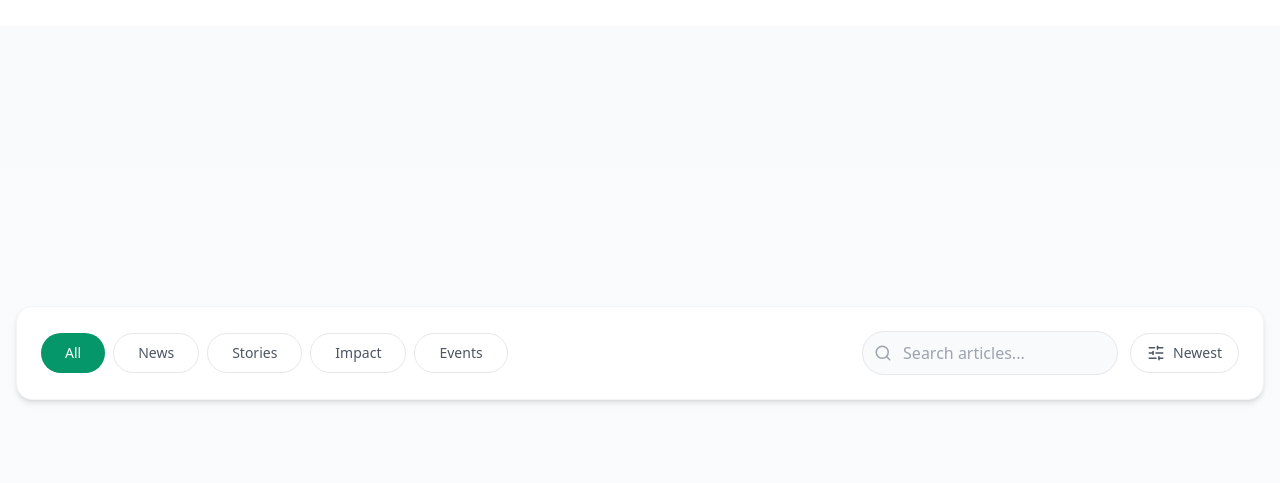
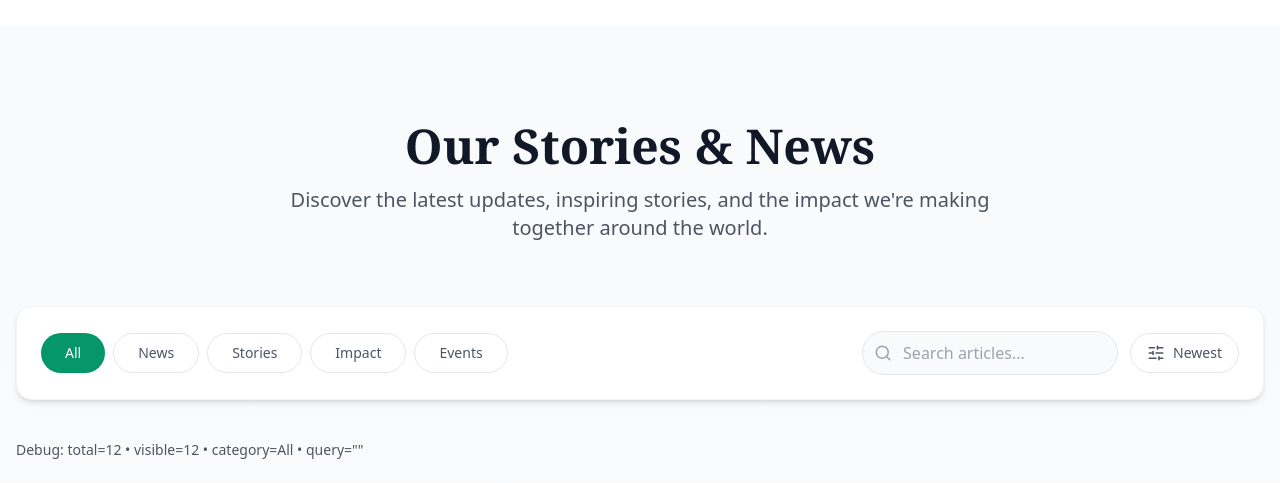
Before and after one commit to Rajeev-Kumar-Singh/HelpingHand-Frontend, a React (Create React App) app: page / in a window 1280 px wide. Shown: the part 2300-2783 px from the top of the page. Built offline with nearby package versions, Linux system fonts and the light colour scheme; grey boxes are pictures that could not be loaded.

Commit message:
blog updated

```diff
--- a/src/Components/Blog.jsx
+++ b/src/Components/Blog.jsx
@@ -46,9 +46,8 @@ const Blog = () => {
       <div className="container mx-auto px-4">
         <motion.div
           initial={{ opacity: 0, y: 20 }}
-          whileInView={{ opacity: 1, y: 0 }}
+          animate={{ opacity: 1, y: 0 }}
           transition={{ duration: 0.6 }}
-          viewport={{ once: true }}
           className="text-center mb-16"
         >
           <h2 className="text-4xl md:text-5xl font-bold text-gray-900 mb-4 font-serif">
@@ -69,6 +68,13 @@ const Blog = () => {
           sortOrder={sortOrder}
           onSortChange={setSortOrder}
         />
+
+        {/* Debug banner (temporary) */}
+        <div className="mb-6 text-sm text-gray-600">
+          Debug: total={blogData.length} • visible=
+          {filteredAndSortedPosts.length} • category={activeCategory} • query="
+          {searchQuery}"
+        </div>
 
         {filteredAndSortedPosts.length > 0 ? (
           <div className="grid grid-cols-1 md:grid-cols-2 lg:grid-cols-3 gap-8">
--- a/src/Components/BlogCard.jsx
+++ b/src/Components/BlogCard.jsx
@@ -23,9 +23,8 @@ const BlogCard = ({ post, index }) => {
   return (
     <motion.div
       initial={{ opacity: 0, y: 30 }}
-      whileInView={{ opacity: 1, y: 0 }}
+      animate={{ opacity: 1, y: 0 }}
       transition={{ duration: 0.5, delay: index * 0.1 }}
-      viewport={{ once: true }}
       className="group bg-white rounded-xl shadow-lg hover:shadow-2xl transition-all duration-300 flex flex-col overflow-hidden border border-gray-100"
     >
       <Link
--- a/src/Components/BlogNewsletterSignup.jsx
+++ b/src/Components/BlogNewsletterSignup.jsx
@@ -35,9 +35,8 @@ const BlogNewsletterSignup = () => {
   return (
     <motion.div
       initial={{ opacity: 0, y: 20 }}
-      whileInView={{ opacity: 1, y: 0 }}
+      animate={{ opacity: 1, y: 0 }}
       transition={{ duration: 0.6 }}
-      viewport={{ once: true }}
       className="mt-20 bg-gradient-to-br from-emerald-900 to-teal-900 rounded-3xl p-8 md:p-12 text-white shadow-2xl relative overflow-hidden"
     >
       {/* Background Pattern */}
--- a/src/Components/BlogRelatedPosts.jsx
+++ b/src/Components/BlogRelatedPosts.jsx
@@ -29,9 +29,8 @@ const BlogRelatedPosts = ({ currentPostId, category }) => {
     <div className="mt-16 pt-16 border-t border-gray-200">
       <motion.div
         initial={{ opacity: 0, y: 20 }}
-        whileInView={{ opacity: 1, y: 0 }}
+        animate={{ opacity: 1, y: 0 }}
         transition={{ duration: 0.5 }}
-        viewport={{ once: true }}
       >
         <h3 className="text-3xl font-bold text-gray-900 mb-8 font-serif">
           Related Stories
```
